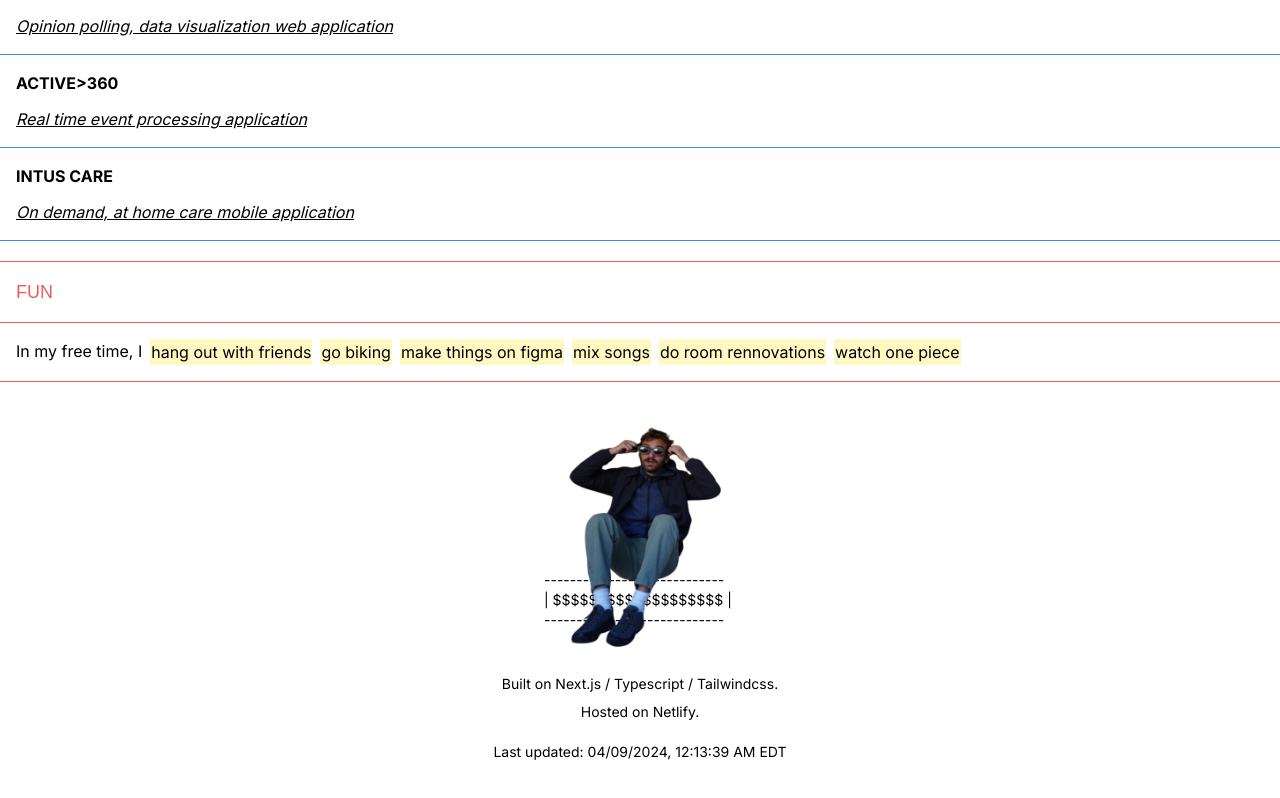
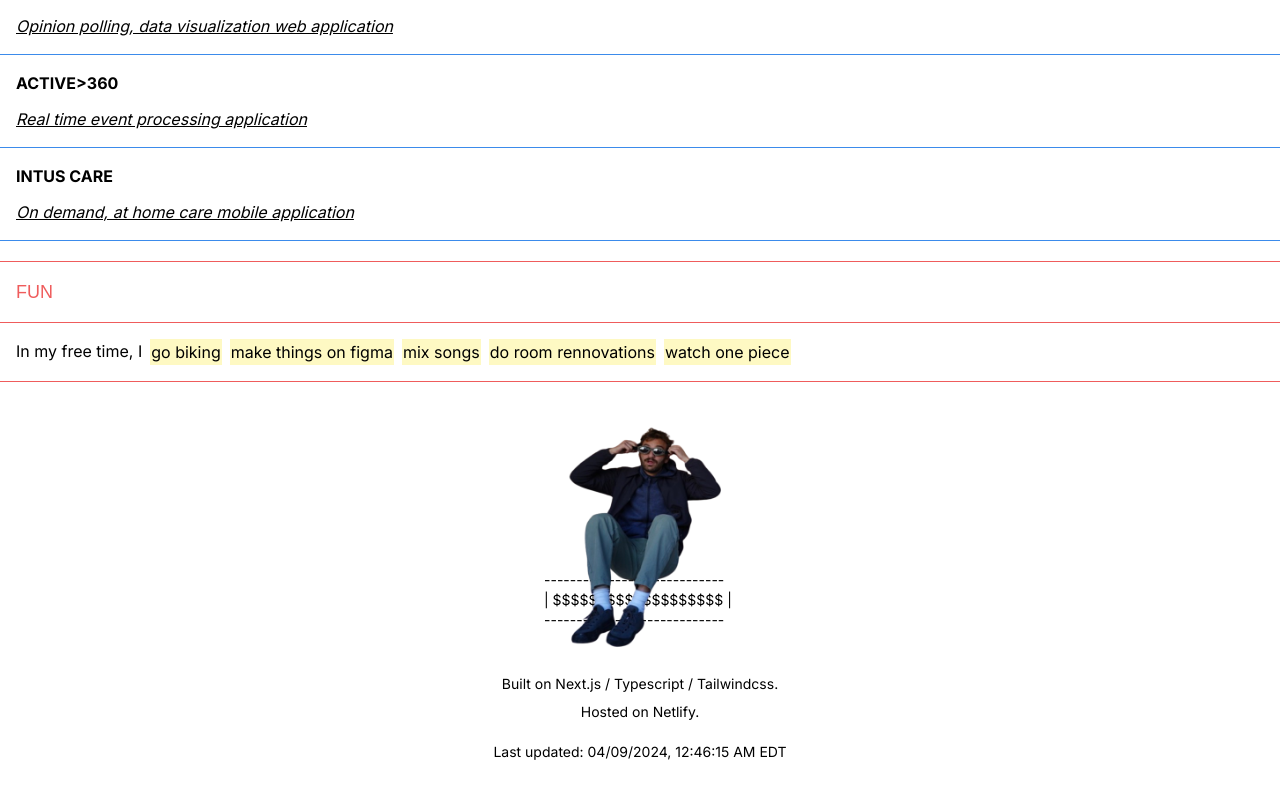
Before and after one commit to neo-teo/portfolio, a Next.js app: page / in a window 1280 px wide. Shown: the part 584-1382 px from the top of the page. Built offline with nearby package versions, Linux system fonts and the light colour scheme.

Commit message:
interim fun section update

```diff
--- a/src/commitDate.ts
+++ b/src/commitDate.ts
@@ -1,2 +1,2 @@
 // This file is auto-generated on pre-commit hook
-export const commitDateTime = '04/09/2024, 12:13:39 AM EDT';
+export const commitDateTime = '04/09/2024, 12:46:15 AM EDT';
--- a/src/components/Fun.tsx
+++ b/src/components/Fun.tsx
@@ -20,12 +20,12 @@ export default function Fun() {
         <div id="fun" className="border-t border-b">
             <div className="p-4 flex flex-wrap gap-2">
                 {"In my free time, I"}
-                <HoverGifinator gifSrc={""} label={"hang out with friends"} updateGif={setGif} />
-                <HoverGifinator gifSrc={""} label={"go biking"} updateGif={setGif} />
-                <HoverGifinator gifSrc={""} label={"make things on figma"} updateGif={setGif} />
-                <HoverGifinator gifSrc={""} label={"mix songs"} updateGif={setGif} />
-                <HoverGifinator gifSrc={""} label={"do room rennovations"} updateGif={setGif} />
-                <HoverGifinator gifSrc={""} label={"watch one piece"} updateGif={setGif} />
+                <HoverGifinator gifSrc={"coming soon"} label={"go biking"} updateGif={setGif} />
+                <HoverGifinator gifSrc={"coming soon"} label={"make things on figma"} updateGif={setGif} />
+                <HoverGifinator gifSrc={"coming soon"} label={"mix songs"} updateGif={setGif} />
+                <HoverGifinator gifSrc={"coming soon"} label={"do room rennovations"} updateGif={setGif} />
+                <HoverGifinator gifSrc={"coming soon"} label={"watch one piece"} updateGif={setGif} />
+                {gif}
             </div>
         </div>
     </div>
```
